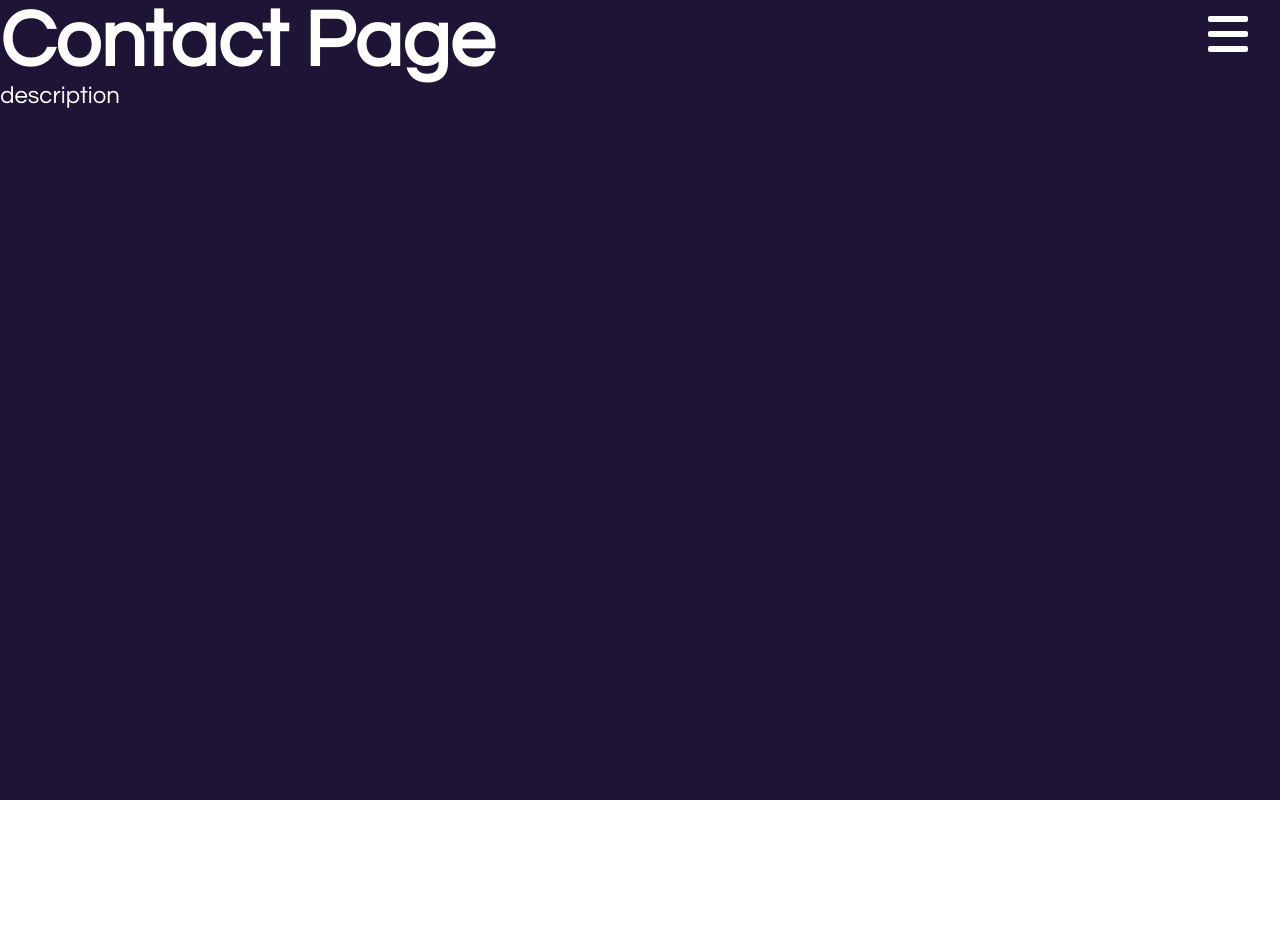
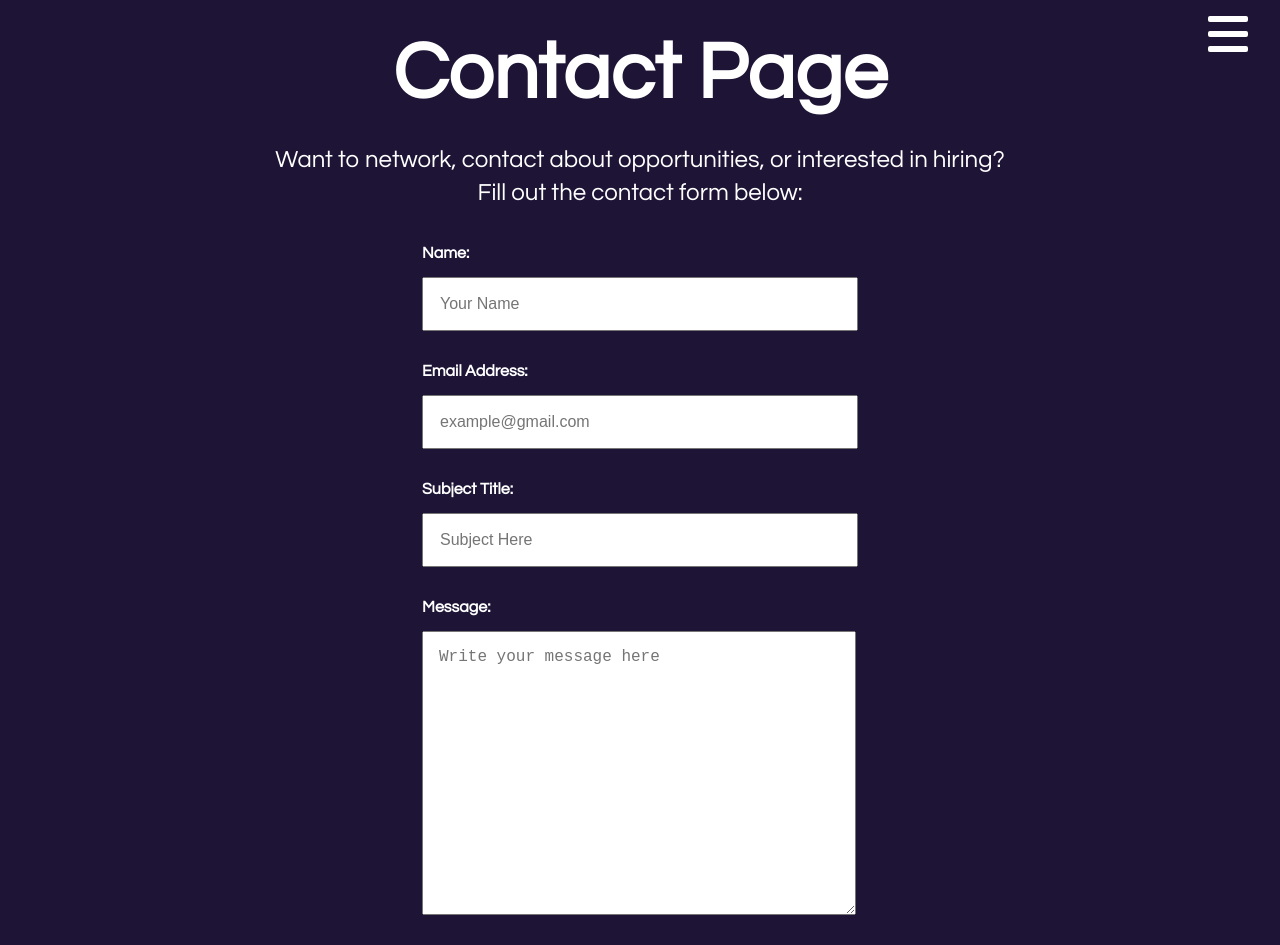
Before and after one commit to codenamemadison/ms-cs-portfolio, a React (Create React App) app: page /contact in a window 1280 px wide. Shown: the top 945 px of the page. Before the commit the page ends 800 px from the top, so only its background shows below. Built offline with nearby package versions, Linux system fonts and the light colour scheme.

Commit message:
set up contact form

```diff
--- a/src/css/Contact.css
+++ b/src/css/Contact.css
@@ -1,5 +1,90 @@
 
-#home-bg {
+#contact-bg {
     background-color: var(--color-main);
+    /* height: 100vh; */
+    display: flex;
+    flex-direction: column;
+    align-items: center;
+}
+
+#contact-bg h1 {
+    margin-top: 2rem;
 
 }
+#contact-form {
+    /* height: 100rem; */
+    /* background-color: lightblue; */
+    /* width: 60%; */
+    padding: 2rem;
+    /* margin-top: 2rem; */
+    display: flex;
+    flex-direction: column;
+    align-items: center;
+}
+#contact-form p {
+    font-size: 1.5rem;
+    padding-bottom: 0.5rem;
+}
+
+.fields-container {
+    /* background-color: blue; */
+    display: flex;
+    flex-direction: column;
+    align-items: flex-start;
+    margin-top: 1rem;
+}
+
+.label-and-input-container {
+    /* background-color: red; */
+    padding: 1rem;
+    display: flex;
+    flex-direction: column;
+}
+
+#contact-form label {
+    font-size: 1rem;
+    /* background-color: orange; */
+    padding-right: 2rem;
+    padding-bottom: 1rem;
+    font-weight: bold;
+    color: white;
+}
+
+#contact-form input {
+    padding: 1rem;
+    font-size: 1rem;
+    width: 50vh;
+    /* max-width: 100%; */
+}
+
+#contact-form textarea {
+    padding: 1rem;
+    font-size: 1rem;
+    width: 50vh;
+    max-width: 50vh;
+    min-height: 20px;
+    height: 250px;
+}
+
+.confirmation-message {
+    margin-top: 3rem;
+}
+
+#contact-form button {
+    margin-top: 1rem;
+    font-size: 1rem;
+    padding: 1rem;
+    border-radius: 20px;
+    border: 0px solid;
+    background-color: var(--color-main-yellow);
+    color: var(--color-main);
+    width: 10rem;
+}
+#contact-form button:hover {
+    font-size: 1rem;
+    padding: 1rem;
+    border-radius: 20px;
+    border: 0px solid;
+    background-color: var(--color-main-red);
+
+}
--- a/src/css/Home.css
+++ b/src/css/Home.css
@@ -9,7 +9,7 @@
     padding: .01rem; /* TODO: RESOLVE LATER */
     width: 100%;
     overflow-y: scroll;
-    scroll-snap-type: y mandatory;
+    /* scroll-snap-type: y mandatory; */
     /* scroll-snap-type: y proximity; */
     scroll-behavior: smooth;
 }
@@ -107,8 +107,8 @@ section {
     display: flex;
     position: relative;
     /* flex-direction: row;
-    justify-content: space-between; */
-    /* align-items: flex-end; */
+    justify-content: space-between;
+    align-items: flex-end; */
 }
 
 #main-section .content-container {
@@ -213,7 +213,7 @@ section {
     height: auto;
     margin-top: 10rem;
     padding-top: 2rem;
-    padding-bottom: 50rem;
+    padding-bottom: 10rem;
 }
 
 
--- a/src/pages/Contact.js
+++ b/src/pages/Contact.js
@@ -1,10 +1,83 @@
-import React from 'react';
+import React, { useState} from 'react';
+import '../css/Contact.css';
 
 export default function Contact() {
+    // TODO: delete use of formData - or use for input correcting - otherwise don't need
+    const [formData, setFormData] = useState({
+        name: '',
+        email: '',
+        subject: '',
+        message: '',
+    });
+    const [showConfirmationMessage, setShowConfirmationmessage] = useState(false)
+
+    const handleChange = (e) => {
+        const { name, value } = e.target;
+        setFormData((prevData) => ({
+            ...prevData,
+            [name]: value,
+        }));
+    }
+
+    const handleSubmit = (e) => {
+        // e.preventDefault();
+        setShowConfirmationmessage(true);
+        console.log("Form has been submitted");
+    }
     return (
-        <div id="home-bg">
+        <div id="contact-bg">
             <h1>Contact Page</h1>
-            <p>description</p>
+
+            {!showConfirmationMessage ? (
+            <form id="contact-form" onSubmit={handleSubmit} name="contact" method="POST" data-netlify="true">
+                <input type="hidden" name="form-name" value="contact" />
+                <p>Want to network, contact about opportunities, or interested in hiring?</p>
+                <p>Fill out the contact form below:</p>
+                <div className="fields-container">
+                    <div className="label-and-input-container">
+                        <label htmlFor="name">
+                            Name:
+                        </label>
+                        <input required type="text" id="name" name="name" placeholder="Your Name"
+                            value={formData.name}
+                            onChange={handleChange}
+                        />
+                    </div>
+                    <div className="label-and-input-container">
+                        <label htmlFor="email">
+                            Email Address:
+                        </label>
+                        <input required type="email" id="email" name="email" placeholder="example@gmail.com"
+                            value={formData.email}
+                            onChange={handleChange}
+                        />
+                    </div>
+                    <div className="label-and-input-container">
+                        <label htmlFor="subject">
+                            Subject Title:
+                        </label>
+                        <input required type="text" id="subject" name="subject" placeholder="Subject Here"
+                            value={formData.subject}
+                            onChange={handleChange}
+                        />
+                    </div>
+                    <div className="label-and-input-container">
+                        <label htmlFor="message">
+                            Message:
+                        </label>
+                        <textarea required type="text" id="message" name="message" placeholder="Write your message here"
+                            value={formData.message}
+                            onChange={handleChange}
+                        ></textarea>
+                    </div>
+                </div>
+                <button type="submit">Send</button>
+            </form>
+            ) : (
+                <div className="confirmation-message">
+                <p>Thank you for submitting!</p>
+                </div>
+            )}
         </div>
     );
 }
```
